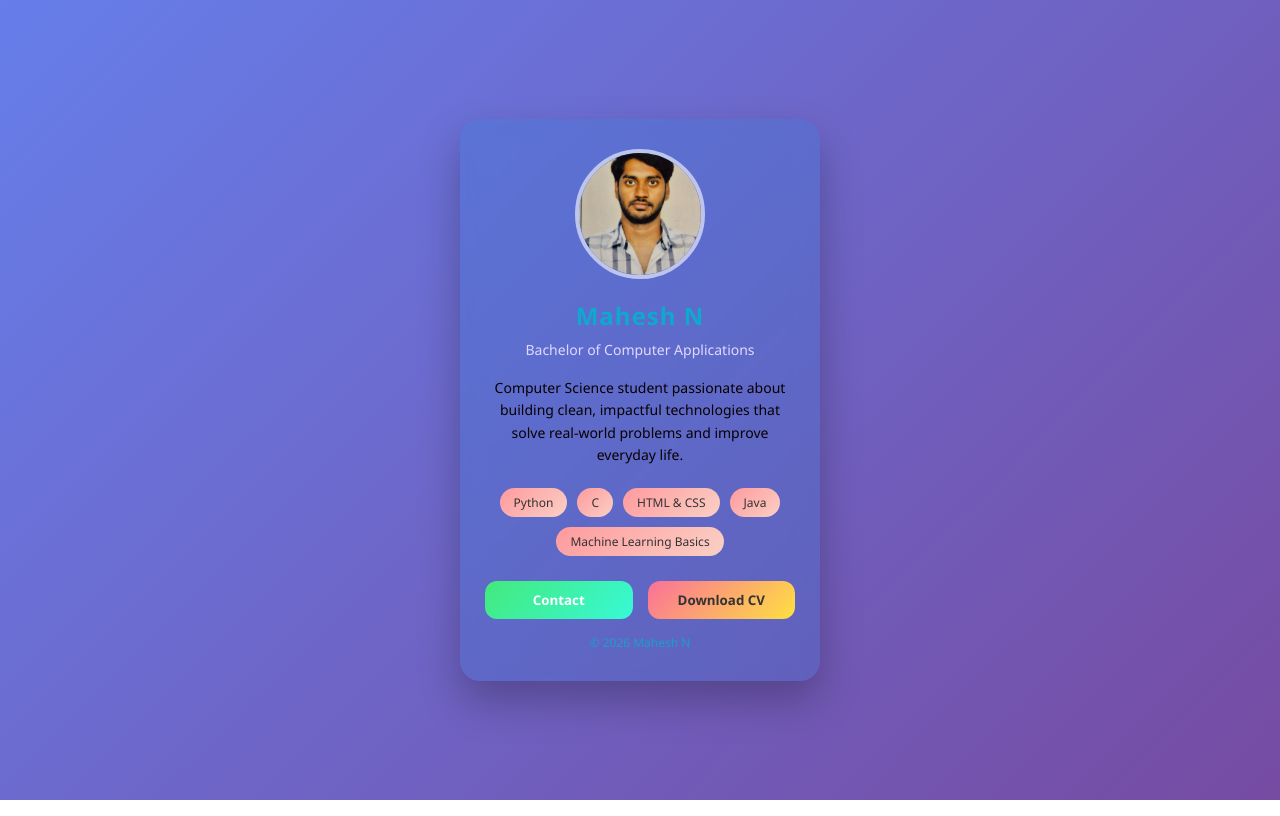
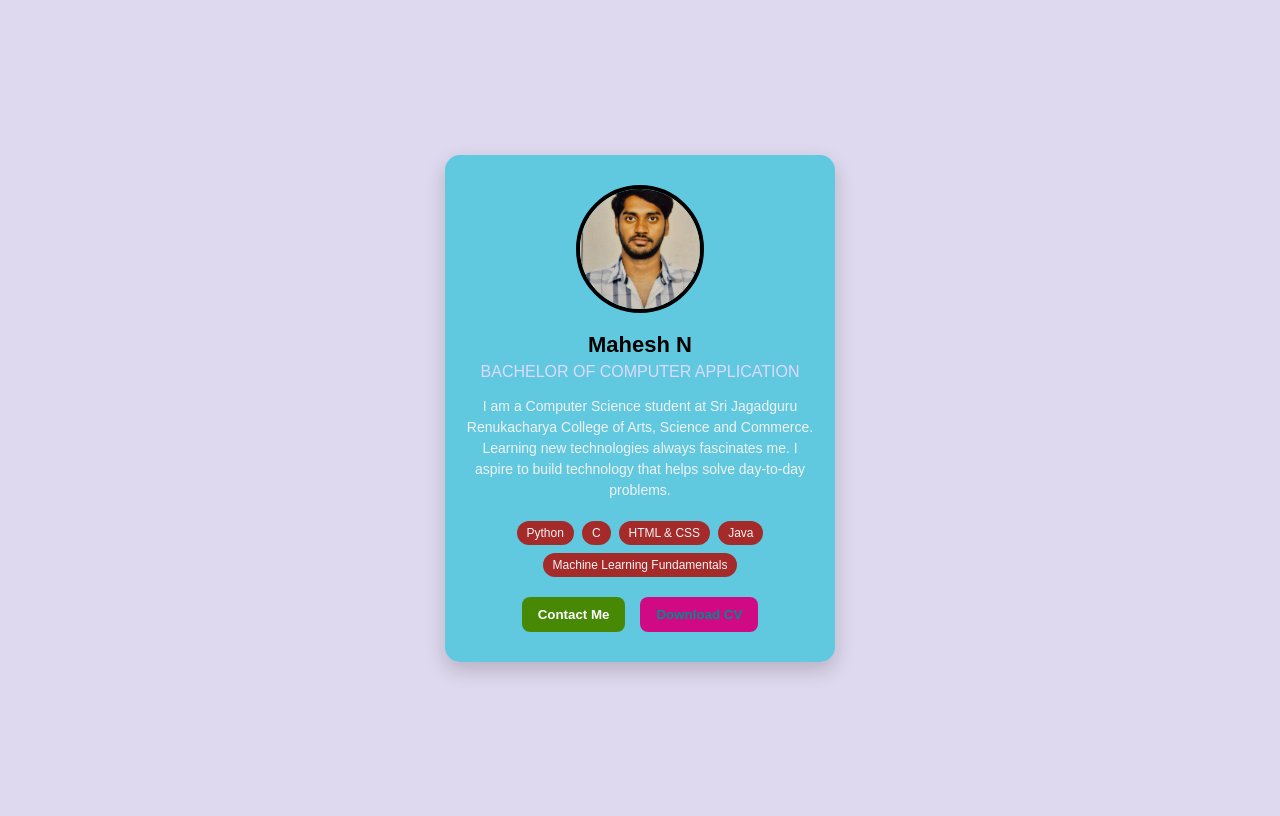
Before and after one commit to Mahesh-0702/Portfolio-card, a plain HTML site: page index.html in a window 1280 px wide. Drawn offline with Linux system fonts and the light colour scheme.

Commit message:
Update index.html

```diff
--- a/index.html
+++ b/index.html
@@ -3,136 +3,124 @@
 <head>
     <meta charset="UTF-8">
     <meta name="viewport" content="width=device-width, initial-scale=1.0">
-    <title>Mahesh | Profile Card</title>
+    <title>Profile Card</title>
 
     <style>
-        *{
-            margin: 0;
-            padding: 0;
-            box-sizing: border-box;
-            font-family: "Segoe UI", sans-serif;
-        }
-
         body{
-            height: 100vh;
+            font-family: Arial, sans-serif;
+            background-color: rgba(41, 4, 154, 0.15);
             display: flex;
             justify-content: center;
             align-items: center;
-            background: linear-gradient(135deg, #667eea, #764ba2);
+            height: 100vh;
         }
 
         .card{
-            width: 360px;
-            background: rgba(7, 141, 219, 0.15);
-            backdrop-filter: blur(12px);
-            border-radius: 20px;
-            padding: 30px 25px;
+            background-color: rgba(12, 191, 214, 0.6);
+            border-radius: 15px;
+            width: 350px;
+            padding: 30px 20px;
             text-align: center;
-            box-shadow: 0 20px 40px rgba(0,0,0,0.25);
-            animation: fadeUp 1s ease forwards;
-            color: #0fa8cf;
+            box-shadow: 0 8px 20px rgba(13, 13, 13, 0.2);
+            animation: fadeIn 1s ease forwards;
         }
 
         .card img{
-            width: 130px;
-            height: 130px;
+            width: 120px;
+            height: 120px;
             border-radius: 50%;
-            border: 4px solid rgba(255,255,255,0.6);
+            border: 4px solid black;
             object-fit: cover;
+            animation: popIn 0.8s ease forwards;
             cursor: pointer;
-            transition: transform 0.4s;
         }
 
-        .card img:hover{
-            transform: scale(1.1);
+        .card h2{
+            margin: 15px 0 5px 0;
+            font-size: 22px;
+            color: black;
         }
 
-        h2{
-            margin-top: 15px;
-            font-size: 24px;
-            letter-spacing: 1px;
-        }
-
-        h4{
-            margin: 8px 0 18px;
-            font-weight: 400;
-            font-size: 14px;
+        .card h4{
+            margin: 0 0 15px 0;
+            font-weight: normal;
             color: #e0d9ff;
         }
 
-        p{
+        .card p{
             font-size: 14px;
-            line-height: 1.6;
-            color: #070000;
-            margin-bottom: 22px;
+            color: #f1f1f1;
+            line-height: 1.5;
+            margin-bottom: 20px;
         }
 
         .skills{
             display: flex;
             flex-wrap: wrap;
             justify-content: center;
-            gap: 10px;
-            margin-bottom: 25px;
+            gap: 8px;
+            margin-bottom: 20px;
         }
 
         .skills span{
-            padding: 6px 14px;
-            border-radius: 20px;
+            background-color: brown;
+            color: whitesmoke;
+            padding: 5px 10px;
+            border-radius: 12px;
             font-size: 12px;
-            background: linear-gradient(135deg, #ff9a9e, #fad0c4);
-            color: #333;
+            transition: transform 0.3s, background-color 0.3s;
             cursor: pointer;
-            transition: transform 0.3s, box-shadow 0.3s;
         }
 
         .skills span:hover{
-            transform: translateY(-4px);
-            box-shadow: 0 8px 15px rgba(0,0,0,0.25);
-        }
-
-        .buttons{
-            display: flex;
-            gap: 15px;
-            justify-content: center;
-            margin-bottom: 15px;
-        }
-
-        .buttons button{
-            flex: 1;
-            padding: 10px;
-            border: none;
-            border-radius: 12px;
-            font-weight: 600;
-            cursor: pointer;
-            color: #fff;
-            background: linear-gradient(135deg, #43e97b, #38f9d7);
-            transition: transform 0.3s, box-shadow 0.3s;
-        }
-
-        .buttons button:last-child{
-            background: linear-gradient(135deg, #fa709a, #fee140);
-            color: #333;
-        }
-
-        .buttons button:hover{
-            transform: translateY(-3px);
-            box-shadow: 0 10px 20px rgba(0,0,0,0.3);
+            transform: scale(1.1);
+            background-color: darkgreen;
         }
 
         .footer{
-            font-size: 12px;
-            opacity: 0.85;
+            display: flex;
+            justify-content: center;
+            gap: 15px;
+            margin-top: 10px;
         }
 
-        @keyframes fadeUp{
-            from{
-                opacity: 0;
-                transform: translateY(30px);
+        .footer button{
+            padding: 10px 16px;
+            border: none;
+            border-radius: 8px;
+            cursor: pointer;
+            font-weight: bold;
+            transition: transform 0.3s, background-color 0.3s;
         }
-            to{
-                opacity: 1;
-                transform: translateY(0);
+
+        .btn-contact{
+            background-color: rgb(71, 136, 5);
+            color: white;
         }
+
+        .btn-contact:hover{
+            background-color: darkmagenta;
+            transform: scale(1.05);
+        }
+
+        .btn-cv{
+            background-color: rgb(208, 10, 132);
+            color: darkcyan;
+        }
+
+        .btn-cv:hover{
+            background-color: rgb(16, 236, 137);
+            transform: scale(1.05);
+        }
+
+        @keyframes fadeIn{
+            from{opacity: 0; transform: translateY(20px);}
+            to{opacity: 1; transform: translateY(0);}
+        }
+
+        @keyframes popIn{
+            from{opacity: 0; transform: scale(0.5);}
+            to{opacity: 1; transform: scale(1);}
         }
     </style>
 </head>
@@ -143,11 +131,12 @@
     <img src="mahesh.jpeg" alt="Profile Photo">
 
     <h2>Mahesh N</h2>
-        <h4>Bachelor of Computer Applications</h4>
+    <h4>BACHELOR OF COMPUTER APPLICATION</h4>
 
     <p>
-            Computer Science student passionate about building clean, impactful
-            technologies that solve real-world problems and improve everyday life.
+        I am a Computer Science student at Sri Jagadguru Renukacharya College of
+        Arts, Science and Commerce. Learning new technologies always fascinates me.
+        I aspire to build technology that helps solve day-to-day problems.
     </p>
 
     <div class="skills">
@@ -155,36 +144,32 @@
         <span>C</span>
         <span>HTML & CSS</span>
         <span>Java</span>
-            <span>Machine Learning Basics</span>
-        </div>
-
-        <div class="buttons">
-            <button class="btn-contact">Contact</button>
-            <button class="btn-cv">Download CV</button>
+        <span>Machine Learning Fundamentals</span>
     </div>
 
     <div class="footer">
-            © 2026 Mahesh N
+        <button class="btn-contact">Contact Me</button>
+        <button class="btn-cv">Download CV</button>
     </div>
 </div>
 
 <script>
-        document.querySelector(".btn-contact").addEventListener("click", () => {
+    document.querySelector(".btn-contact").addEventListener("click", function(){
         alert("Contact Details:\n\nEmail: mahisiri1807@gmail.com\nPhone: 9606776307");
     });
 
-        document.querySelector(".btn-cv").addEventListener("click", () => {
-            alert("CV download coming soon 🚀");
+    document.querySelector(".btn-cv").addEventListener("click", function(){
+        alert("CV download will start soon (demo).");
     });
 
-        document.querySelectorAll(".skills span").forEach(skill => {
-            skill.addEventListener("click", () => {
-                alert("Skill: " + skill.innerText);
+    document.querySelectorAll(".skills span").forEach(function(skill){
+        skill.addEventListener("click", function(){
+            alert("Skill: " + this.innerText);
         });
     });
 
-        document.querySelector(".card img").addEventListener("click", () => {
-            alert("Welcome to my aesthetic portfolio ✨");
+    document.querySelector(".card img").addEventListener("click", function(){
+        alert("Hello! Welcome to my portfolio 😊");
     });
 </script>
 
```
Lines whose indentation alone changed are shown as unchanged.
